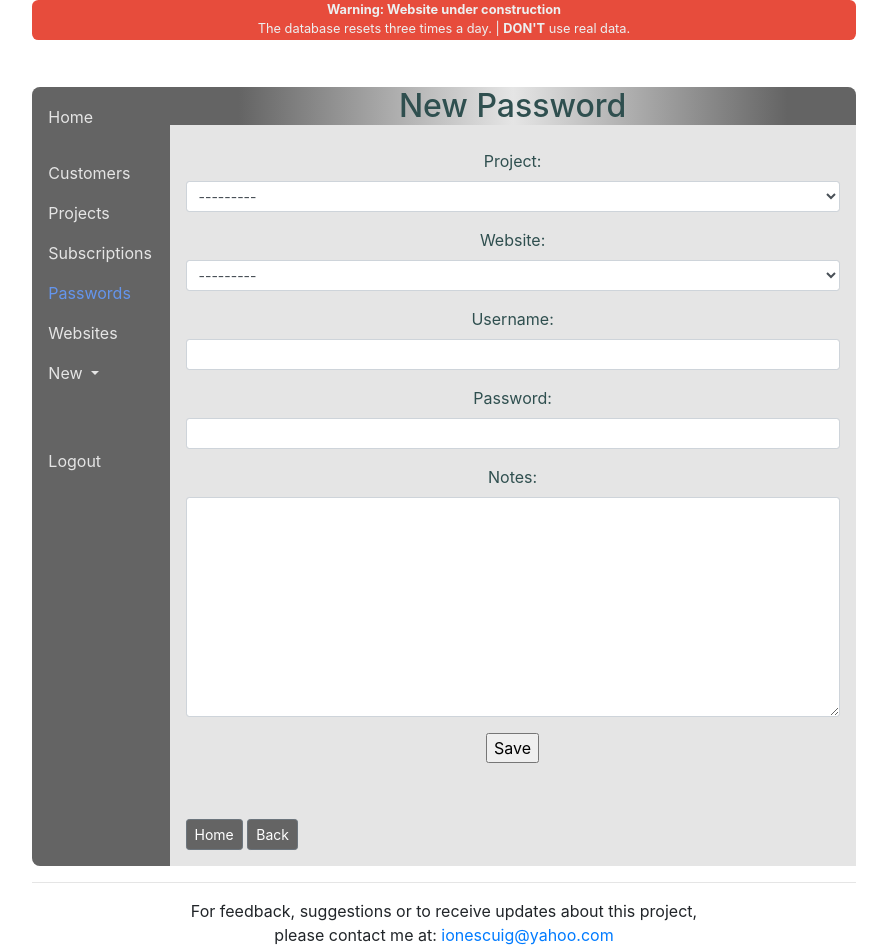
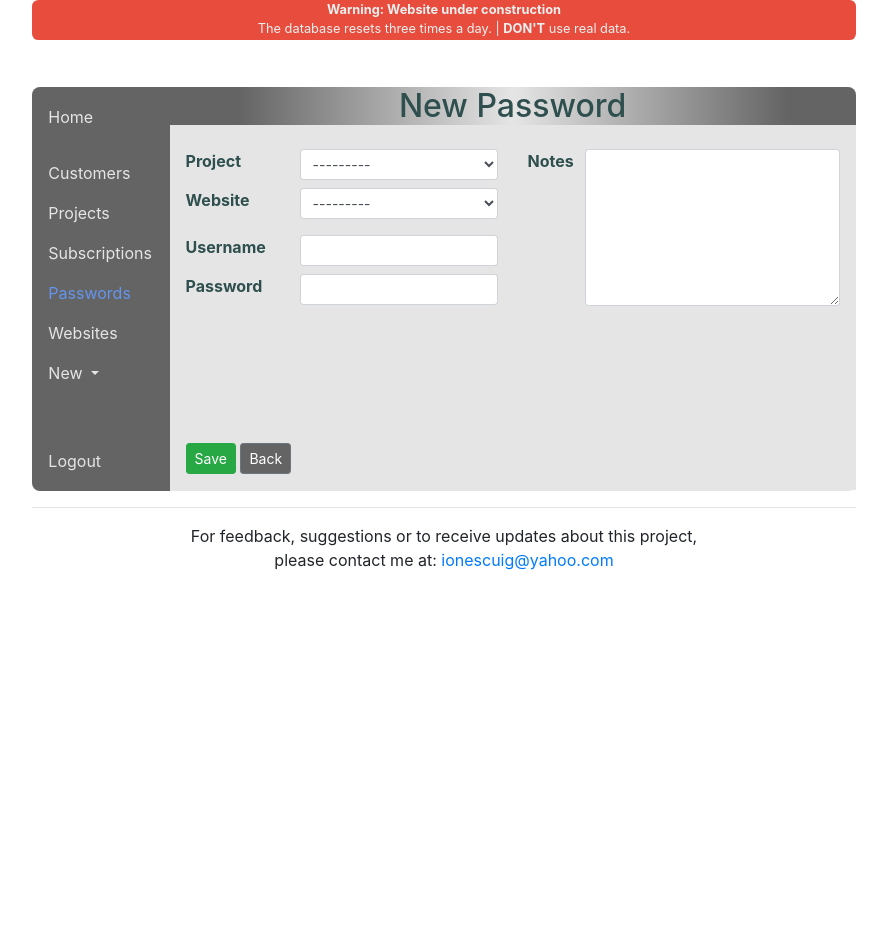
Before and after one commit to ionescuig/freelance-manager, a Django app: page /passwords/new/ in a window 1280 px wide. Shown: the whole page, without its empty margins (196-1083 px from the left). After the commit the page ends 570 px from the top, so only its background shows below. Run offline with Django 3.2, Linux system fonts and the light colour scheme; a user stored in the database is signed in; tables that the repository leaves empty hold one stand-in row (values such as "Sample post"); parts of the project's set-up code (start-up, migrations or seed data) failed here and were passed over; some libraries are stand-ins or nearby versions.

Commit message:
Finished front end for passwords

```diff
--- a/src/passwords/forms.py
+++ b/src/passwords/forms.py
@@ -7,8 +7,25 @@
     class Meta:
         model = Password
         fields = "__all__"
+        widgets = {
+            'notes': forms.Textarea(attrs={'rows': 7}),
+        }
 
     def __init__(self, *args, **kwargs):
         super(PasswordForm, self).__init__(*args, **kwargs)
         for visible in self.visible_fields():
             visible.field.widget.attrs['class'] = 'form-control form-control-sm'
+
+
+class PasswordUpdateForm(forms.ModelForm):
+    class Meta:
+        model = Password
+        fields = ['username', 'password', 'notes']
+        widgets = {
+            'notes': forms.Textarea(attrs={'rows': 7}),
+        }
+
+    def __init__(self, *args, **kwargs):
+        super(PasswordUpdateForm, self).__init__(*args, **kwargs)
+        for visible in self.visible_fields():
+            visible.field.widget.attrs['class'] = 'form-control form-control-sm'
--- a/src/passwords/views.py
+++ b/src/passwords/views.py
@@ -2,13 +2,14 @@
 from django.views.generic import CreateView, DeleteView, DetailView, ListView, UpdateView
 from django.urls import reverse_lazy
 
-from .forms import PasswordForm
+from .forms import PasswordForm, PasswordUpdateForm
 from .models import Password
 
 
 class PasswordCreateView(LoginRequiredMixin, CreateView):
     template_name = 'passwords/create.html'
     form_class = PasswordForm
+    success_url = reverse_lazy('passwords:list')
 
     def get_context_data(self, **kwargs):
         context = super(PasswordCreateView, self).get_context_data()
@@ -28,7 +29,7 @@
 
 class PasswordUpdateView(LoginRequiredMixin, UpdateView):
     template_name = 'passwords/update.html'
-    form_class = PasswordForm
+    form_class = PasswordUpdateForm
     queryset = Password.objects.all()
 
     def get_context_data(self, **kwargs):
--- a/src/templates/passwords/create.html
+++ b/src/templates/passwords/create.html
@@ -10,11 +10,80 @@
 {% endblock content-title %}
 
 {% block content %}
-    <div class="text-center">
-        <form method="POST">
-            {% csrf_token %}
-            {{ form.as_p }}
-            <input type="submit" value="Save">
-        </form>
+    <form id="form" method="POST">
+        {% csrf_token %}
+        <div class="row">
+            <div class="col-md-6">
+                <div class="row mb-2">
+                    <div class="col-md-4"><strong>Project</strong></div>
+                    <div class="col-md-8">
+                        {{ form.project }}
+                        {% if form.project.errors %}
+                            <small class="text-danger ml-2">{{ form.project.errors|striptags }}</small>
+                        {% endif %}
+                    </div>
+                </div>
+
+                <div class="row mb-3">
+                    <div class="col-md-4"><strong>Website</strong></div>
+                    <div class="col-md-8">
+                        {{ form.website }}
+                        {% if form.website.errors %}
+                            <small class="text-danger ml-2">{{ form.website.errors|striptags }}</small>
+                        {% endif %}
+                    </div>
+                </div>
+
+                <div class="row mb-2">
+                    <div class="col-md-4"><strong>Username</strong></div>
+                    <div class="col-md-8">
+                        {{ form.username }}
+                        {% if form.name.errors %}
+                            <small class="text-danger ml-2">{{ form.username.errors|striptags }}</small>
+                        {% endif %}
+                    </div>
+                </div>
+
+                <div class="row mb-2">
+                    <div class="col-md-4"><strong>Password</strong></div>
+                    <div class="col-md-8">
+                        {{ form.password }}
+                        {% if form.password.errors %}
+                            <small class="text-danger ml-2">{{ form.password.errors|striptags }}</small>
+                        {% endif %}
+                    </div>
+                </div>
+            </div>
+
+            <div class="col-md-6">
+                <div class="row mb-2">
+                    <div class="col-md-2"><strong>Notes</strong></div>
+                    <div class="col-md-10">
+                        {{ form.notes }}
+                        {% if form.notes.errors %}
+                            <small class="text-danger ml-2">{{ form.notes.errors|striptags }}</small>
+                        {% endif %}
+                    </div>
+                </div>
+            </div>
+        </div>
+    </form>
+{% endblock content %}
+
+{% block content-bottom %}
+    <div class="col-md-8">
+        <input class="btn btn-sm btn-success" type="submit" form="form" value="Save">
+        <button class="btn btn-sm btn-secondary" onClick="javascript:history.go(-1);">Back</button>
     </div>
-{% endblock content %}
+{% endblock content-bottom %}
+
+{##}
+{#{% block content %}#}
+{#    <div class="text-center">#}
+{#        <form method="POST">#}
+{#            {% csrf_token %}#}
+{#            {{ form.as_p }}#}
+{#            <input type="submit" value="Save">#}
+{#        </form>#}
+{#    </div>#}
+{#{% endblock content %}#}
--- a/src/templates/passwords/detail.html
+++ b/src/templates/passwords/detail.html
@@ -52,7 +52,7 @@
 
 {% block content-bottom %}
     <div class="col-md-8">
-        <a class="btn btn-sm btn-success" href="{% url 'passwords:update' pk=password.pk %}">Edit</a>
+        <a class="btn btn-sm btn-success" href="{% url 'passwords:update' pk=password.pk %}">Update</a>
         <a class="btn btn-sm btn-danger" href="{% url 'passwords:delete' pk=password.pk %}">Delete</a>
         <button class="btn btn-sm btn-secondary" onClick="javascript:history.go(-1);">Back</button>
     </div>
--- a/src/templates/websites/delete.html
+++ b/src/templates/websites/delete.html
@@ -10,7 +10,7 @@
 {% endblock content-title %}
 
 {% block content %}
-    <p><strong>Are you sure you want to delete {{ website }}?</strong></p>
+    <p><strong>Are you sure you want to delete website: {{ website }}?</strong></p>
     <form id="form" method="POST">
         {% csrf_token %}
         {{ form.as_p }}
```
Also changed, not shown: src/templates/passwords/delete.html (+9 -4 lines), src/templates/passwords/update.html (+59 -9 lines).
